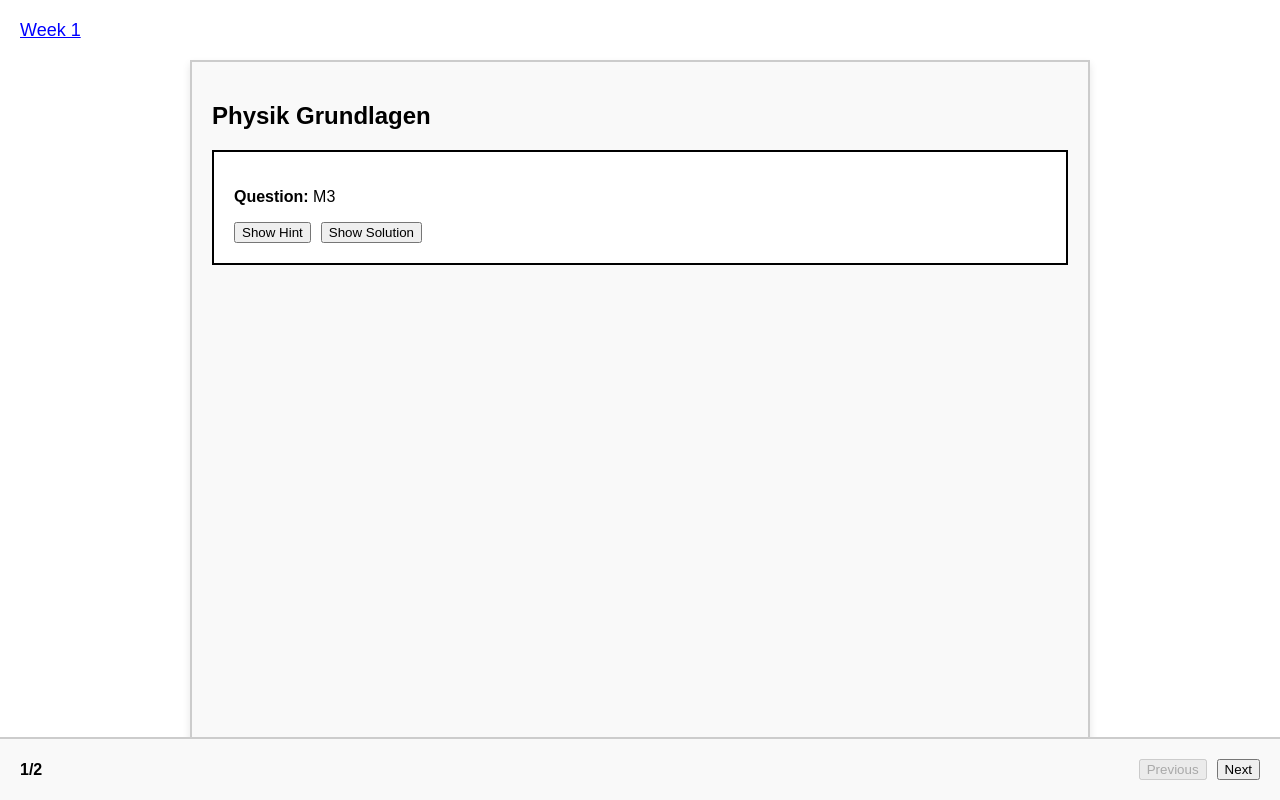
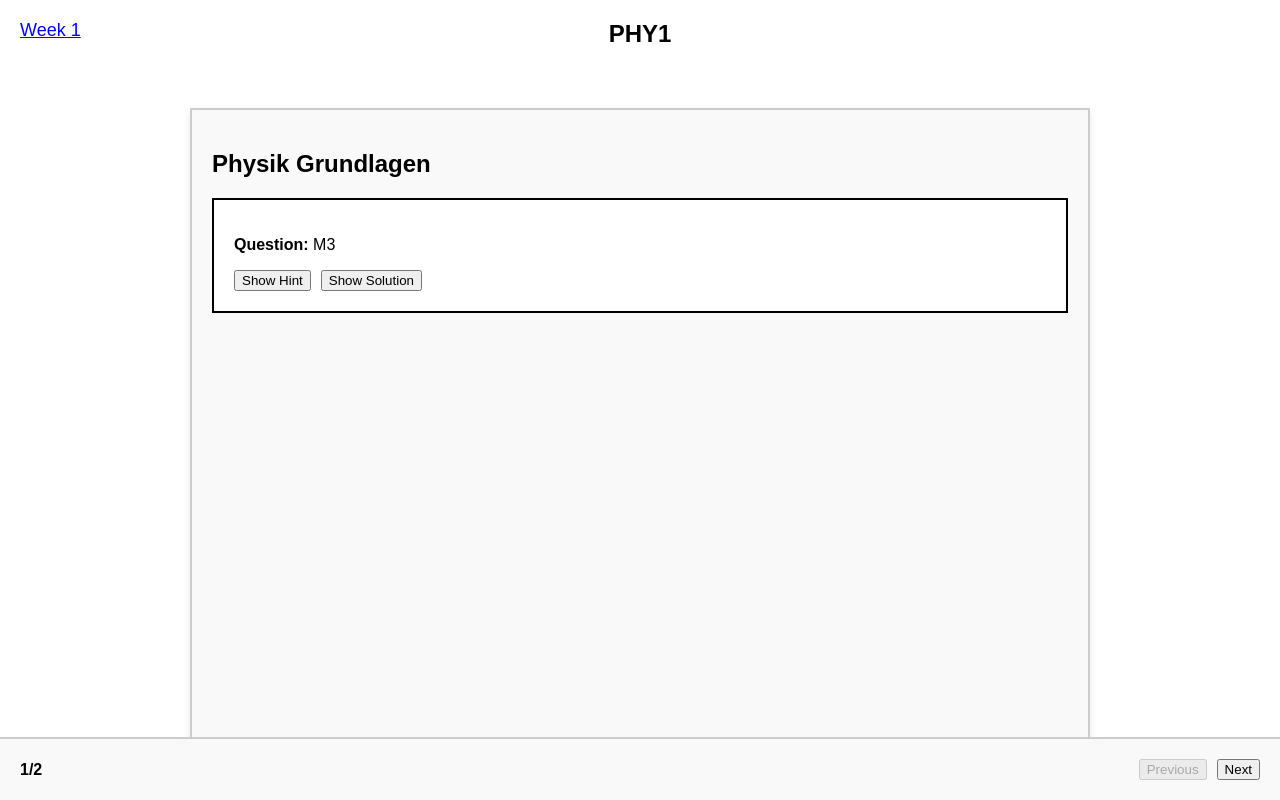
Before and after one commit to mohammadi44/PHY1andPHY2EUandMT, a plain HTML site: page index.html in a window 1280 px wide. Both pictures are taken after a click on the element "Week 1". Drawn offline with Linux system fonts and the light colour scheme.

Commit message:
Update index.html

```diff
--- a/index.html
+++ b/index.html
@@ -3,7 +3,7 @@
 <head>
     <meta charset="UTF-8">
     <meta name="viewport" content="width=device-width, initial-scale=1.0">
-    <title>Interactive Questions - Week 1</title>
+    <title>PHY1 Interactive Questions</title>
     <style>
         /* General page layout */
         body {
@@ -13,6 +13,14 @@
             display: flex;
             flex-direction: column;
             height: 100vh;
+        }
+
+        /* Title styling */
+        .title {
+            text-align: center;
+            font-size: 24px;
+            font-weight: bold;
+            margin-top: 20px;
         }
 
         /* Link positioned at the top-left corner */
@@ -119,12 +127,15 @@
 </head>
 <body>
 
+    <!-- Bold title at the top -->
+    <div class="title">PHY1</div>
+
     <!-- Link to Week 1 positioned at the top-left -->
     <span class="link" onclick="showQuestions()">Week 1</span>
 
     <!-- Hidden question box for Week 1 -->
     <div id="week1" class="question-box">
-        <h2>Physik Grundlagen</h2>
+        <h2>Physik Grundlagen</h2>  <!-- Updated heading -->
 
         <!-- Question frames dynamically populated from JSON -->
         <div class="question-frame" id="question1"></div>
```
